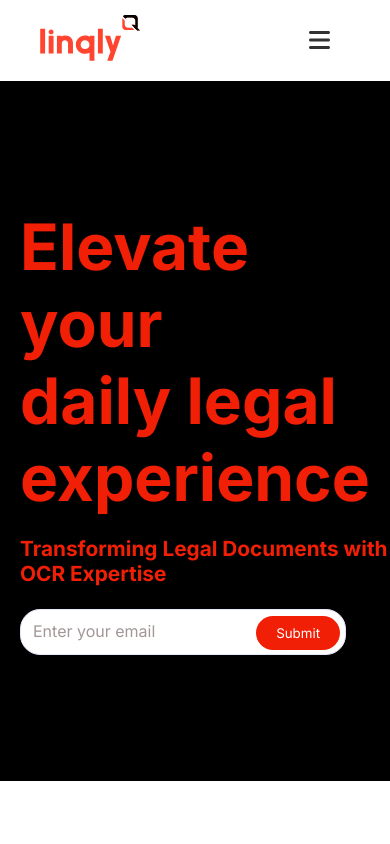
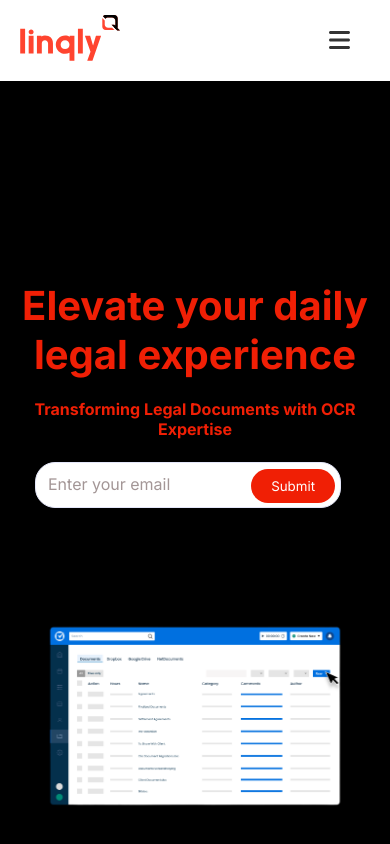
Before and after one commit to Gogulan12/linqly, a React (Create React App) app: page / in a window 390 px wide. Shown: the top 844 px of the page. Built offline with nearby package versions, Linux system fonts and the light colour scheme.

Commit message:
updated main header

```diff
--- a/src/App.css
+++ b/src/App.css
@@ -47,7 +47,7 @@ nav {
   align-items: center;
   max-width: 1200px;
   justify-content: space-between;
-  padding: 0px 30px;
+  /* padding: 0px 30px; */
   padding-bottom: 0;
 }
 nav h1 {
@@ -118,3 +118,9 @@ footer p {
 footer a:hover {
   color: #ff442f;
 }
+
+@media (max-width: 1200px) {
+  nav {
+    padding: 0px 10px;
+  }
+}
--- a/src/Components/HamburgerMenu.css
+++ b/src/Components/HamburgerMenu.css
@@ -22,7 +22,7 @@ nav {
   gap: 10px;
   align-items: center;
   justify-content: space-between;
-  padding: 0px 30px;
+  /* padding: 0px 30px; */
   padding-bottom: 0;
 }
 
--- a/src/Pages/Home.css
+++ b/src/Pages/Home.css
@@ -1,22 +1,50 @@
-.mainHeroContainer {
+.mainHeroContainerBackground {
   background-color: black;
 }
 
+.mainHeroContainer {
+  /* background-color: black; */
+  display: flex;
+  max-width: 1200px;
+  margin: 0 auto;
+  justify-content: space-between;
+  padding: 200px 0;
+}
+
 .mainHero {
-  height: 700px;
+  /* height: 700px; */
   display: flex;
   flex-direction: column;
-  max-width: 1200px;
+  /* max-width: 1200px; */
   text-align: left;
   align-items: center;
   justify-content: left;
   background-color: black;
   color: #f01f05;
-  margin: 0 auto;
+  /* margin: 0 auto; */
   font-size: 2rem;
   align-items: flex-start;
   justify-content: center;
   font-family: "Inter", sans-serif;
+  /* width: 50%; */
+  display: flex;
+}
+
+.rightSideHero {
+  width: 50%;
+  display: flex;
+  justify-content: center;
+  align-items: center;
+}
+.imageContainerMain {
+  /* width: 50%; */
+  /* display: flex; */
+  /* justify-content: center;
+  align-items: center; */
+}
+
+.imageContainerMain img {
+  width: 100%;
 }
 
 /* .mainHero h1 {
@@ -107,8 +135,44 @@
   font-size: 2em;
 }
 
+@media (max-width: 1200px) {
+  .mainHeroContainer {
+    flex-direction: column;
+  }
+
+  .mainHero {
+    margin: 0 auto;
+    text-align: center;
+    padding: 0 20px;
+    align-items: center;
+  }
+  .mainHero br {
+    display: none;
+  }
+  .rightSideHero {
+    padding-top: 100px;
+    width: 100%;
+  }
+  .imageContainerMain {
+    width: 80%;
+  }
+}
+
 @media (max-width: 1080px) {
   .listofBenefits ul li {
     width: 300px;
   }
 }
+
+@media (max-width: 630px) {
+  .mainHero h1 {
+    font-size: 2.5rem;
+  }
+  .mainHero h4 {
+    font-size: 1rem;
+  }
+  .form-container {
+    width: 80%;
+    right: 20px;
+  }
+}
--- a/src/Pages/Home.js
+++ b/src/Pages/Home.js
@@ -7,10 +7,12 @@ import {
   faShield,
   faArrowUpRightDots,
 } from "@fortawesome/free-solid-svg-icons";
+import clio from "../Assets/Clio.png";
 
 export default function Home() {
   return (
     <div>
+      <div className="mainHeroContainerBackground">
         <div className="mainHeroContainer">
           <div className="mainHero">
             <h1>
@@ -31,6 +33,12 @@ export default function Home() {
                 />
                 <input type="submit" value="Submit" id="submit" />
               </form>
+            </div>
+          </div>
+          <div className="rightSideHero">
+            <div className="imageContainerMain">
+              <img src={clio} alt="" />
+            </div>
           </div>
         </div>
       </div>
```
Lines whose indentation alone changed are shown as unchanged.
